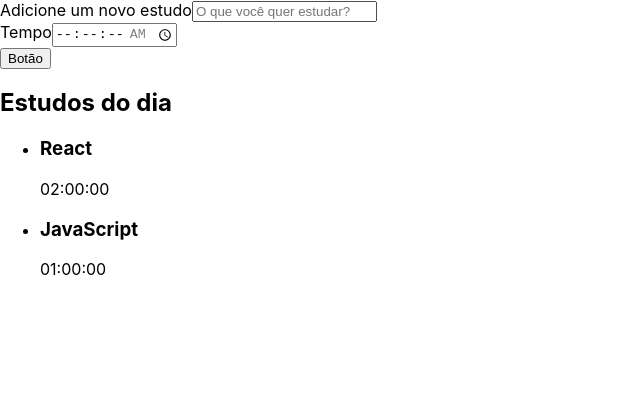
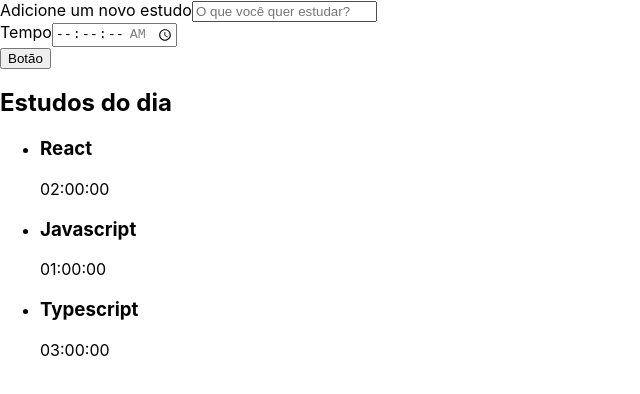
Before and after one commit to valeskamdev/alura-studies, a React (Create React App) app: page / in a window 1280 px wide. Shown: the top 394 px of the page, without its empty margins (0-640 px from the left). Built offline with nearby package versions, Linux system fonts and the light colour scheme; the HTML template or start-up script is replaced by a standard one.

Commit message:
feat: rendering an array

```diff
--- a/src/components/Lista/index.tsx
+++ b/src/components/Lista/index.tsx
@@ -1,26 +1,30 @@
 import React from 'react';
 
 function Lista() {
+    const tarefas = [
+        {
+            tarefa: 'React',
+            tempo: '02:00:00'
+        },
+        {
+            tarefa: 'Javascript',
+            tempo: '01:00:00'
+        },
+        {
+            tarefa: 'Typescript',
+            tempo: '03:00:00'
+        }
+    ];
     return (
         <aside>
             <h2>Estudos do dia</h2>
             <ul>
-                <li>
-                    <h3>
-                        React
-                    </h3>
-                    <span>
-                        02:00:00
-                    </span>
-                </li>
-                <li>
-                    <h3>
-                        JavaScript
-                    </h3>
-                    <span>
-                        01:00:00
-                    </span>
-                </li>
+                { tarefas.map((item, index) => (
+                    <li key={index}>
+                        <h3>{item.tarefa}</h3>
+                        <span>{item.tempo}</span>
+                    </li>
+                ))}
             </ul>
         </aside>
     )
```
